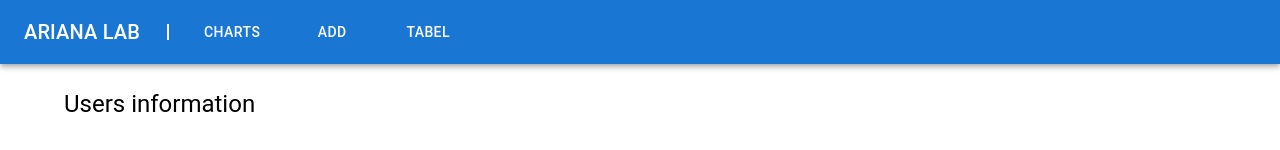
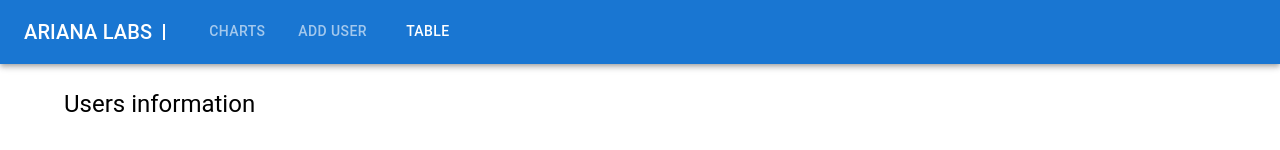
Before and after one commit to hamedmatari/ariana, a React (Create React App) app: page / in a window 1280 px wide. Shown: the top 150 px of the page. Built offline with nearby package versions, Linux system fonts and the light colour scheme.

Commit message:
Add navbar tabs

```diff
--- a/src/components/NavBar.jsx
+++ b/src/components/NavBar.jsx
@@ -5,18 +5,33 @@ import {
   Typography,
   Tab,
   Tabs,
-  Button,
   Container,
 } from "@mui/material";
 
-import { Link } from "react-router-dom";
+import { Link, matchPath, useLocation } from "react-router-dom";
 
 import HorizontalRuleIcon from "@mui/icons-material/HorizontalRule";
 
 const NavBar = () => {
-  // const currentTab = routeMatch?.pattern?.path;
+  const routeMatch = useRouteMatch(["/", "/chart", "/adduser"]);
+  const currentTab = routeMatch?.pattern?.path;
+
+  function useRouteMatch(patterns) {
+    const { pathname } = useLocation();
+
+    for (let i = 0; i < patterns.length; i += 1) {
+      const pattern = patterns[i];
+      const possibleMatch = matchPath(pattern, pathname);
+      if (possibleMatch !== null) {
+        return possibleMatch;
+      }
+    }
+
+    return null;
+  }
 
   return (
+    <>
       <AppBar position="static">
         <Container maxWidth="xl">
           <Toolbar disableGutters>
@@ -26,34 +41,30 @@ const NavBar = () => {
               component="div"
               sx={{ mr: 2, display: { xs: "none", md: "flex" } }}
             >
-            ARIANA LAB
+              ARIANA LABS
+              <HorizontalRuleIcon
+                style={{ marginTop: "4px", transform: "rotate(90deg)" }}
+              />
             </Typography>
-          <HorizontalRuleIcon style={{ transform: "rotate(90deg)" }} />
 
-          <Link style={{ textDecoration: "none" }} to="/chart">
-            <Button sx={{ color: "white", display: "block", mx: 2 }}>
-              Charts
-            </Button>
-          </Link>
-          <Link style={{ textDecoration: "none" }} to="/adduser">
-            <Button sx={{ color: "white", display: "block", mx: 2 }}>
-              Add
-            </Button>
-          </Link>
-          <Link style={{ textDecoration: "none" }} to="/">
-            <Button sx={{ color: "white", display: "block", mx: 2 }}>
-              Tabel
-            </Button>
-          </Link>
-
-          {/* <Tabs>
-            <Tab label="Charts" to="/chart" component={Link} />
-            <Tab label="ADD" to="/adduser" component={Link} />
-            <Tab label="Table" component={Link} />
-          </Tabs> */}
+            <Tabs
+              // indicatorColor="secondary"
+              textColor="inherit"
+              value={currentTab}
+            >
+              <Tab value="/chart" to="/chart" component={Link} label="Charts" />
+              <Tab
+                value="/adduser"
+                to="/adduser"
+                component={Link}
+                label="Add user"
+              />
+              <Tab value="/" to="/" component={Link} label="Table" />
+            </Tabs>
           </Toolbar>
         </Container>
       </AppBar>
+    </>
   );
 };
 
```
Lines whose indentation alone changed are shown as unchanged.
